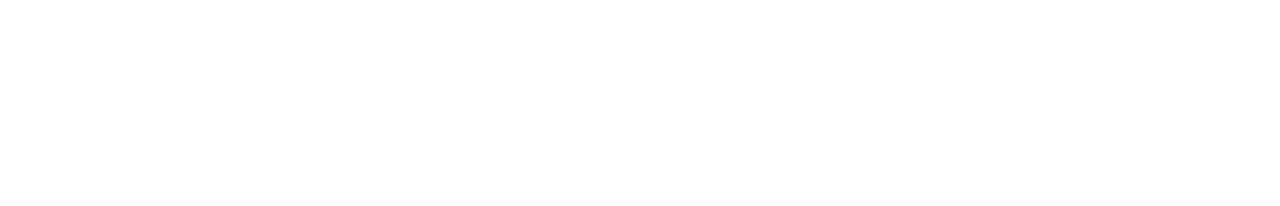
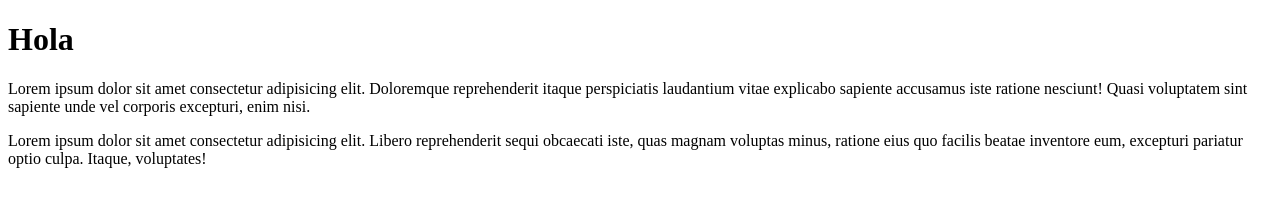
Before and after one commit to kiboc/testgit, a plain HTML site: page index.html in a window 1280 px wide. Drawn offline with Linux system fonts and the light colour scheme.

Commit message:
agregados dos parrafos

```diff
--- a/index.html
+++ b/index.html
@@ -5,6 +5,8 @@
     <title>Document</title>
 </head>
 <body>
-
+    <h1>Hola</h1>
+    <p>Lorem ipsum dolor sit amet consectetur adipisicing elit. Doloremque reprehenderit itaque perspiciatis laudantium vitae explicabo sapiente accusamus iste ratione nesciunt! Quasi voluptatem sint sapiente unde vel corporis excepturi, enim nisi.</p>
+    <p>Lorem ipsum dolor sit amet consectetur adipisicing elit. Libero reprehenderit sequi obcaecati iste, quas magnam voluptas minus, ratione eius quo facilis beatae inventore eum, excepturi pariatur optio culpa. Itaque, voluptates!</p>
 </body>
 </html>
```
